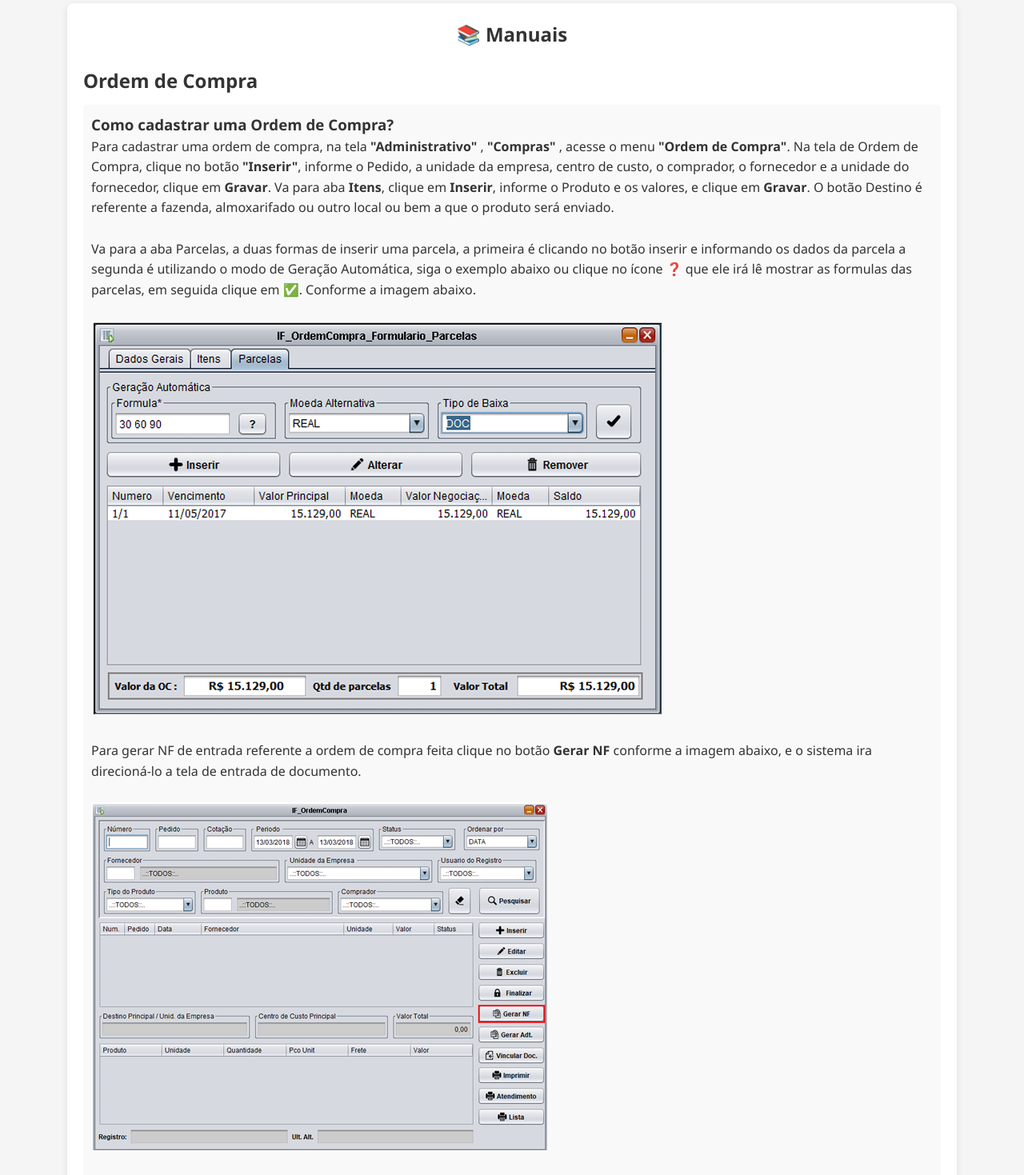
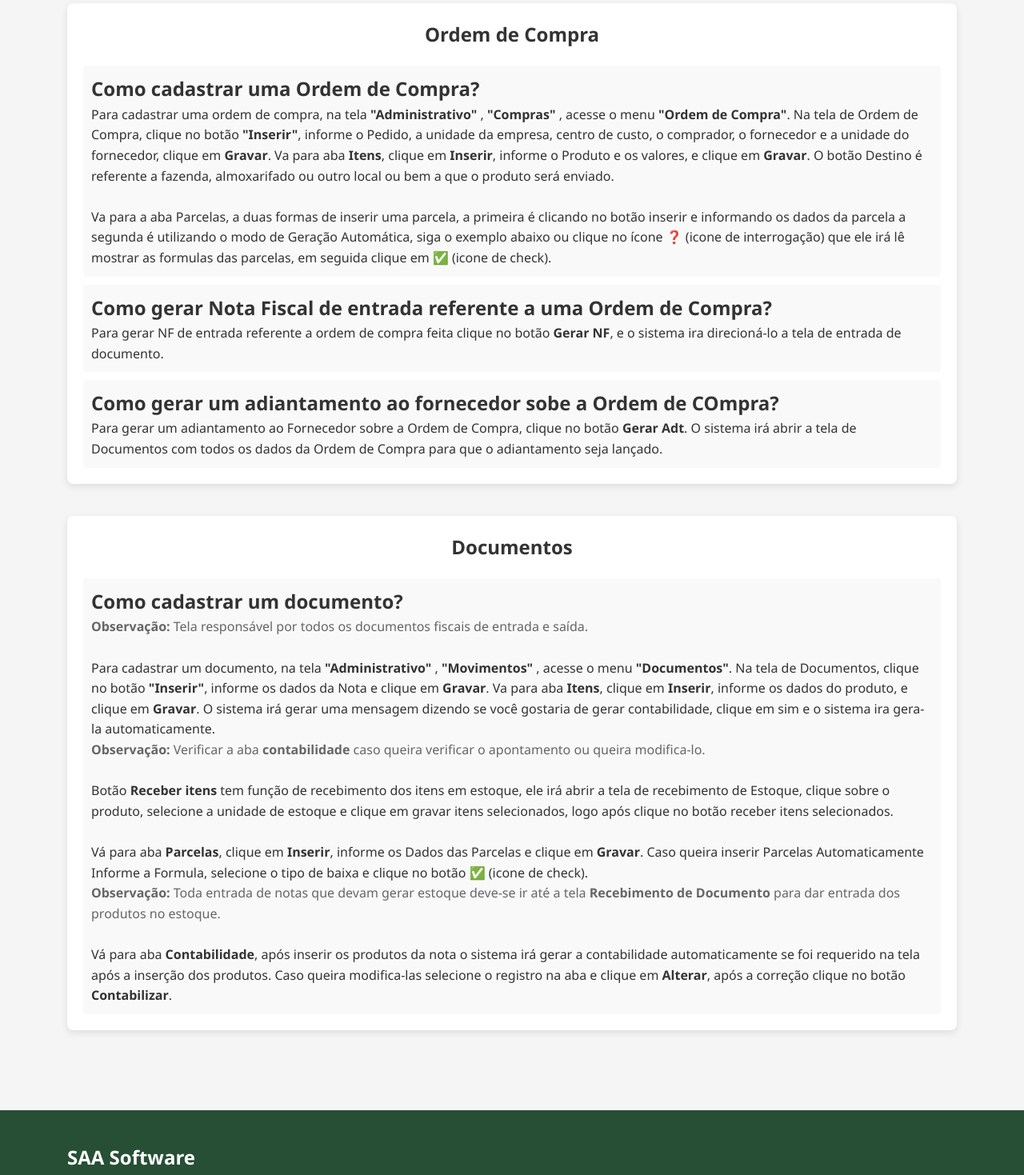
Before and after one commit to SAADev08/portal-treinamentos, a plain HTML site: page index.html in a window 1280 px wide. Shown: the part 160-1629 px from the top of the page at 80% size. Drawn offline with Linux system fonts and the light colour scheme.

Commit message:
Modificações para melhor leitura (IA)

```diff
--- a/index.html
+++ b/index.html
@@ -56,72 +56,61 @@
             </div>
         </section> -->
 
-      <section id="manuais">
+      <section id="ordem-compra">
         <div class="faq-section">
-          <h1><span>📚</span> Manuais</h1>
-          <!-- <div class="faq-item">
-            <h3 class="faq-question">Cadastro de Produto</h3>
-            <div class="faq-answer">
-              <p>
-                Para cadastrar um novo produto, na tela <strong>"Administrativo"</strong> , <strong>"Cadastro"</strong> , acesse o menu <strong>"Produtos"</strong>. Na tela de produtos, clique no botão <strong>"Inserir"</strong>.
-              </p>
-            </div>
-          </div> -->
+          <h1>Ordem de Compra</h1>
           <div class="faq-item">
-            <h2 class="faq-question">Ordem de Compra</h2>
-            <div class="faq-answer">
-              <h3>Como cadastrar uma Ordem de Compra?</h3>
+            <h2 class="faq-question">Como cadastrar uma Ordem de Compra?</h2>
               <p>
                 Para cadastrar uma ordem de compra, na tela <strong>"Administrativo"</strong> , <strong>"Compras"</strong> , acesse o menu <strong>"Ordem de Compra"</strong>. Na tela de Ordem de Compra, clique no botão <strong>"Inserir"</strong>, informe o Pedido, a unidade da empresa, centro de custo, o comprador, o fornecedor e a unidade do fornecedor, clique em <strong>Gravar</strong>. Va para aba <strong>Itens</strong>, clique em <strong>Inserir</strong>, informe o Produto e os valores, e clique em <strong>Gravar</strong>. O botão Destino é referente a fazenda, almoxarifado ou outro local ou bem a que o produto será enviado.
                 <br>
                 <br>
-                Va para a aba Parcelas, a duas formas de inserir uma parcela, a primeira é clicando no botão inserir e informando os dados da parcela a segunda é utilizando o modo de Geração Automática, siga o exemplo abaixo ou clique no ícone ❓ que ele irá lê mostrar as formulas das parcelas, em seguida clique em ✅. Conforme a imagem abaixo.
-                <br>
-                <br>
-                <img src="./assets/IF_OrdemCompra_Formulario_Parcelas.png" alt="Parcelas">
-                <br>
-                <br>
-                Para gerar NF de entrada referente a ordem de compra feita clique no botão <strong>Gerar NF</strong> conforme a imagem abaixo, e o sistema ira direcioná-lo a tela de entrada de documento.
-                <br>
-                <br>
-                <img src="./assets/IF_OrdemCompra_GerarNF.png" alt="Tela de Ordem de Compra para gerar NF">
-                <br>
-                <br>
-                Para gerar um adiantamento ao Fornecedor sobre a Ordem de Compra, clique no botão <strong>Gerar Adt</strong>, conforme a imagem abaixo. O sistema irá abrir a tela de Documentos com todos os dados da Ordem de Compra para que o adiantamento seja lançado.
-                <br>
-                <br>
-                <img src="./assets/IF_OrdemCompra_Adt.png" alt="Tela de Ordem de Compra para gerar Adiantamento">
+                Va para a aba Parcelas, a duas formas de inserir uma parcela, a primeira é clicando no botão inserir e informando os dados da parcela a segunda é utilizando o modo de Geração Automática, siga o exemplo abaixo ou clique no ícone ❓ (icone de interrogação) que ele irá lê mostrar as formulas das parcelas, em seguida clique em ✅ (icone de check).
+              </p>
+          </div>
+          <div class="faq-item">
+            <h2 class="faq-question">Como gerar Nota Fiscal de entrada referente a uma Ordem de Compra?</h2>
+            <p>
+              Para gerar NF de entrada referente a ordem de compra feita clique no botão <strong>Gerar NF</strong>, e o sistema ira direcioná-lo a tela de entrada de documento.
+            </p>
+          </div>
+          <div class="faq-item">
+            <h2 class="faq-question">Como gerar um adiantamento ao fornecedor sobe a Ordem de COmpra?</h2>
+            <p>
+                Para gerar um adiantamento ao Fornecedor sobre a Ordem de Compra, clique no botão <strong>Gerar Adt</strong>. O sistema irá abrir a tela de Documentos com todos os dados da Ordem de Compra para que o adiantamento seja lançado.
             </p>
           </div>
         </div>
+      </section>
+      <section id="documentos">
+        <div class="faq-section">
+          <h1>Documentos</h1>
           <div class="faq-item">
-            <h2 class="faq-question">Documentos</h2>
-            <div class="faq-answer">
-              <h3>Como cadastrar um documento?</h3>
-              <div class="faq-observation"><strong>Observação:</strong> Tela responsável por todos os documentos fiscais de entrada e saída. </div>
+            <h2 class="faq-question">Como cadastrar um documento?</h2>
+            <p>
+              <div class="faq-observation">
+                <strong>Observação:</strong> Tela responsável por todos os documentos fiscais de entrada e saída.
+              </div>
                <br>
-              <p>
                 Para cadastrar um documento, na tela <strong>"Administrativo"</strong> , <strong>"Movimentos"</strong> , acesse o menu <strong>"Documentos"</strong>. Na tela de Documentos, clique no botão <strong>"Inserir"</strong>, informe os dados da Nota e clique em <strong>Gravar</strong>. Va para aba <strong>Itens</strong>, clique em <strong>Inserir</strong>, informe os dados do produto, e clique em <strong>Gravar</strong>. O sistema irá gerar uma mensagem dizendo se você gostaria de gerar contabilidade, clique em sim e o sistema ira gera-la automaticamente.
-                <div class="faq-observation"><strong>Observação:</strong> Verificar a aba <strong>contabilidade</strong> caso queira verificar o apontamento ou queira modifica-lo.</div>
+                <div class="faq-observation">
+                  <strong>Observação:</strong> Verificar a aba <strong>contabilidade</strong> caso queira verificar o apontamento ou queira modifica-lo.
+                </div>
                 <br>
-                Botão <strong>Receber itens</strong>, destacado na imagem abaixo, tem função de recebimento dos itens em estoque,  ele irá abrir a tela de recebimento de Estoque, clique sobre o produto, selecione a unidade de estoque e clique em gravar itens selecionados, logo após clique no botão receber itens selecionados.
-                <br>
-                <img src="./assets/IF_Documento_Formulario.png" alt="Tela de Documento">
+                Botão <strong>Receber itens</strong> tem função de recebimento dos itens em estoque,  ele irá abrir a tela de recebimento de Estoque, clique sobre o produto, selecione a unidade de estoque e clique em gravar itens selecionados, logo após clique no botão receber itens selecionados.
                 <br>
                 <br>
-               Vá para aba <strong>Parcelas</strong>, clique em <strong>Inserir</strong>, informe os Dados das Parcelas e clique em <strong>Gravar</strong>. Caso queira inserir Parcelas Automaticamente Informe a Formula (o exemplo de como inserir a formula pode ser encontrado na imagem abaixo), selecione o tipo de baixa e clique no botão ✅.
+               Vá para aba <strong>Parcelas</strong>, clique em <strong>Inserir</strong>, informe os Dados das Parcelas e clique em <strong>Gravar</strong>. Caso queira inserir Parcelas Automaticamente Informe a Formula, selecione o tipo de baixa e clique no botão ✅ (icone de check).
                 <br>
-                <img src="./assets/IF_Documento_Formulario_Parcelas.png" alt="Parcelas do Documento Automática">
-                <br>
-                <div class="faq-observation"><strong>Observação:</strong> Toda entrada de notas que devam gerar estoque deve-se ir até a tela <strong>Recebimento de Documento</strong> para dar entrada dos produtos no estoque.</div>
+                <div class="faq-observation">
+                  <strong>Observação:</strong> Toda entrada de notas que devam gerar estoque deve-se ir até a tela <strong>Recebimento de Documento</strong> para dar entrada dos produtos no estoque.
+                </div>
                 <br>
                 Vá para aba <strong>Contabilidade</strong>, após inserir os produtos da nota o sistema irá gerar a contabilidade automaticamente se foi requerido na tela após a inserção dos produtos. Caso queira modifica-las selecione o registro na aba e clique em <strong>Alterar</strong>, após a correção clique no botão <strong>Contabilizar</strong>.
             </p>
           </div>
         </div>
-        </div>
       </section>
-
       <!-- <section id="faq">
         <div class="faq-section">
           <h2><span>❓</span> Perguntas Frequentes (FAQ)</h2>
--- a/style.css
+++ b/style.css
@@ -139,16 +139,6 @@ header {
 }
 
 .faq-item {
-  margin-bottom: 15px;
-  border-bottom: 1px solid #eee;
-  padding-bottom: 15px;
-}
-
-.faq-question {
-  display: flex;
-}
-
-.faq-answer {
   margin-top: 10px;
   padding: 10px;
   background-color: #f9f9f9;
```
Lines whose indentation alone changed are shown as unchanged.
